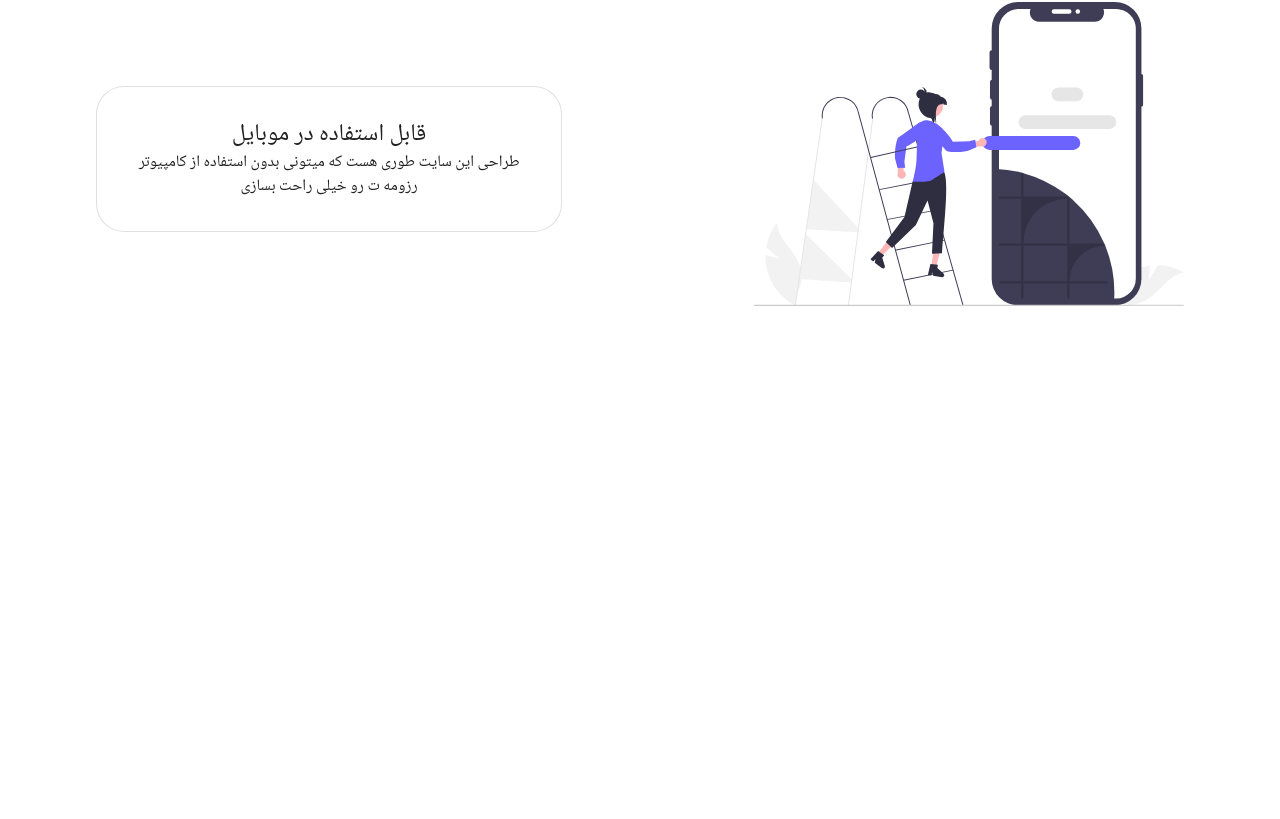
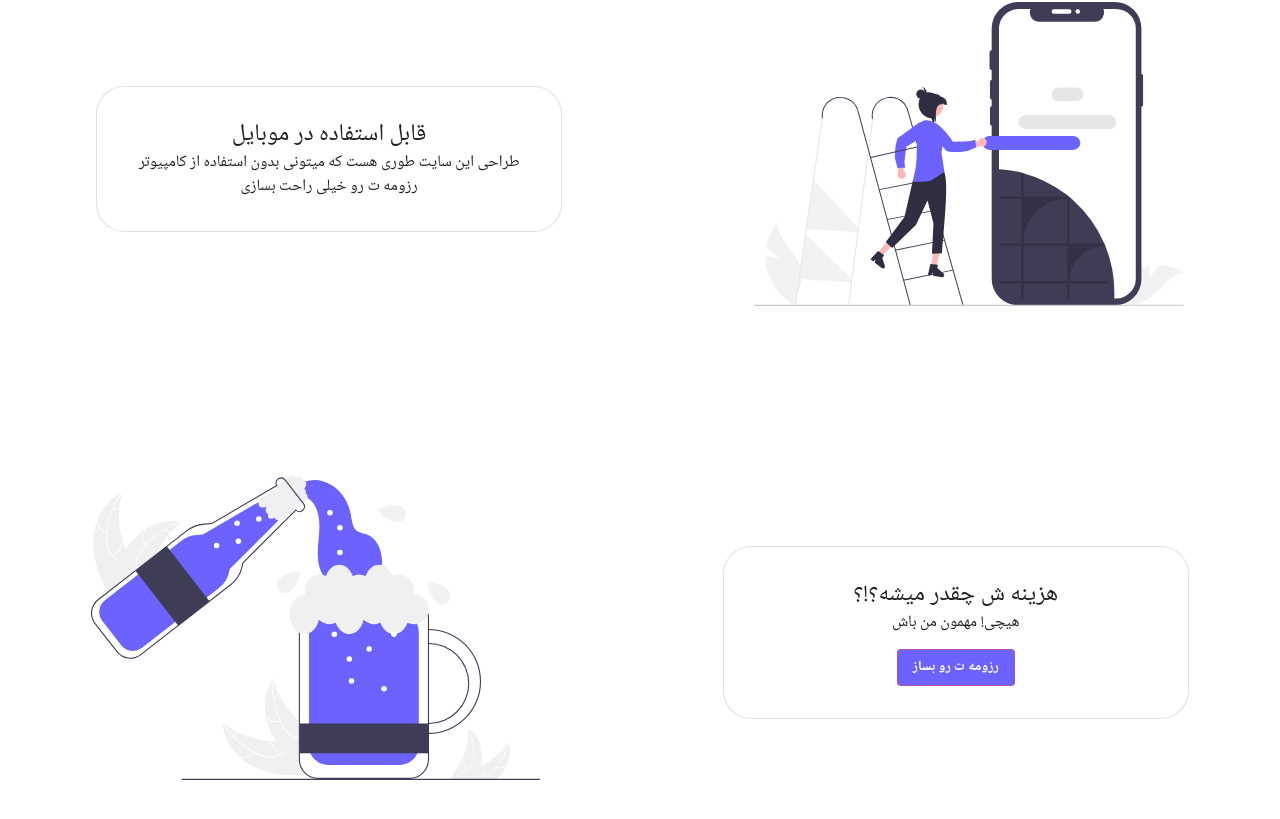
Before and after one commit to hamidlotfi92/resumecreator, a React (Create React App) app: page / in a window 1280 px wide. Shown: the part 1961-2780 px from the top of the page. Before the commit the page ends 2277 px from the top, so only its background shows below. Built offline with nearby package versions, Linux system fonts and the light colour scheme.

Commit message:
added footer, fixed some responsive bugs

```diff
--- a/src/App.js
+++ b/src/App.js
@@ -11,7 +11,7 @@ import theme from "./components/Theme";
 import { Box } from "@mui/system";
 // Components
 import Header from "./components/Header";
-
+import Footer from "./components/Footer";
 //pages
 import HomePage from "./pages/HomePage.jsx";
 
@@ -29,6 +29,7 @@ function App() {
           }}
           container
           direction="column"
+          justifyContent="space-between"
         >
           <Grid
             sx={{ backgroundColor: theme.palette.background.default }}
@@ -53,7 +54,14 @@ function App() {
             </Box>
           </Grid>
 
-          <Grid item container alignSelf="flex-end"></Grid>
+          <Grid
+            sx={{ backgroundColor: theme.palette.background.default }}
+            item
+            container
+            alignSelf="flex-end"
+          >
+            <Footer />
+          </Grid>
         </Grid>
       </ThemeProvider>
     </BrowserRouter>
--- /dev/null
+++ b/src/components/Footer.js
@@ -0,0 +1,35 @@
+//React
+import React from "react";
+
+// MUI
+import { Box } from "@mui/system";
+import { Grid, IconButton, Typography } from "@mui/material";
+import GitHubIcon from "@mui/icons-material/GitHub";
+
+const Footer = () => {
+  return (
+    <Grid
+      sx={{ height: "20em", backgroundColor: "#e0e0e0" }}
+      container
+      direction="column"
+      alignItems="center"
+      justifyContent="center"
+    >
+      <Grid item justifyContent="center">
+        <Typography variant="h5" center>
+          این سایت یک پروژه متن باز و برای استفاده همه است{" "}
+        </Typography>
+      </Grid>
+      <Grid item>
+        <IconButton
+          component="a"
+          href="https://github.com/hamidlotfi92/resumecreator"
+        >
+          <GitHubIcon color="secondary" sx={{ fontSize: "4rem" }} />
+        </IconButton>
+      </Grid>
+    </Grid>
+  );
+};
+
+export default Footer;
--- a/src/components/Header.js
+++ b/src/components/Header.js
@@ -4,7 +4,7 @@ import React, { useState } from "react";
 // React Router
 import { Link, useLocation } from "react-router-dom";
 //MUI
-import { Grid, List, ListItem, ListItemText } from "@mui/material";
+import { Divider, Grid, List, ListItem, ListItemText } from "@mui/material";
 import Tabs from "@mui/material/Tabs";
 import Tab from "@mui/material/Tab";
 import Typography from "@mui/material/Typography";
@@ -17,6 +17,7 @@ import MenuOpenIcon from "@mui/icons-material/MenuOpen";
 import HomeIcon from "@mui/icons-material/Home";
 import ReceiptIcon from "@mui/icons-material/Receipt";
 import ContactMailIcon from "@mui/icons-material/ContactMail";
+import { useMediaQuery } from "@mui/material";
 // files
 import logo from "../assets/logo.svg";
 
@@ -26,6 +27,7 @@ const Header = () => {
   const [value, setValue] = useState(0);
   const [open, setOpen] = useState(false);
   const theme = useTheme();
+  const matchesSm = useMediaQuery(theme.breakpoints.down("sm"));
   const handleChange = (event, newValue) => {
     setValue(newValue);
   };
@@ -38,13 +40,13 @@ const Header = () => {
     <Box
       sx={{
         width: "100%",
-        backgroundColor: "salmon",
+        backgroundColor: theme.palette.secondary.main,
         borderRadius: "0 0 30px 30px",
       }}
     >
       <Grid
         sx={{
-          height: "6em",
+          height: matchesSm ? "4em" : "6em",
           width: "100%",
         }}
         container
@@ -58,7 +60,7 @@ const Header = () => {
             maxHeight: "100%",
             justifySelf: "flex-end",
             "& img": {
-              maxHeight: "5em",
+              maxHeight: matchesSm ? "3em" : "5em",
               paddingTop: "0.1em",
               paddingLeft: "0.1em",
             },
@@ -78,14 +80,14 @@ const Header = () => {
               },
             }}
           >
-            <Typography variant="tab">
             <Tabs
-                indicatorColor="secondary"
-                textColor="secondary"
+              indicatorColor="primary"
+              textColor="#fff"
               value={value}
               onChange={handleChange}
               aria-label="basic tabs example"
               sx={{
+                color: "#fff",
                 "& button": {
                   fontSize: "1.2rem",
                 },
@@ -96,7 +98,6 @@ const Header = () => {
               <Tab component={Link} to="/about" label="درباره من" />
               <Tab component={Link} to="/" label="صفحه اصلی" />
             </Tabs>
-            </Typography>
           </Box>
           <Box
             sx={{
@@ -127,21 +128,23 @@ const Header = () => {
                 <ListItem component={Link} to="/" button>
                   <ListItemIcon>
                     {" "}
-                    <HomeIcon />
+                    <HomeIcon color="secondary" />
                   </ListItemIcon>
                   <ListItemText primary="صفحه اصلی" />
                 </ListItem>
+                <Divider />
                 <ListItem component={Link} to="/resume" button>
                   <ListItemIcon>
                     {" "}
-                    <ReceiptIcon />
+                    <ReceiptIcon color="secondary" />
                   </ListItemIcon>
                   <ListItemText primary="ساخت رزومه" />
                 </ListItem>
+                <Divider />
                 <ListItem component={Link} to="/about" button>
                   <ListItemIcon>
                     {" "}
-                    <ContactMailIcon />
+                    <ContactMailIcon color="secondary" />
                   </ListItemIcon>
                   <ListItemText primary="درباره من" />
                 </ListItem>
--- a/src/components/Theme.js
+++ b/src/components/Theme.js
@@ -3,8 +3,8 @@ import { createTheme } from "@mui/material";
 export default createTheme({
   palette: {
     mode: "light",
-    common: {
-      salmon: "#fa8072",
+    primary: {
+      main: "#ff4141",
     },
     secondary: {
       main: "#6c63ff",
--- a/src/index.css
+++ b/src/index.css
@@ -8,3 +8,6 @@ body {
   -webkit-font-smoothing: antialiased;
   -moz-osx-font-smoothing: grayscale;
 }
+
+#root {
+}
--- a/src/pages/HomePage.jsx
+++ b/src/pages/HomePage.jsx
@@ -5,18 +5,20 @@ import React from "react";
 import { Button, Grid, Paper, Typography } from "@mui/material";
 import { useMediaQuery, useTheme } from "@mui/material";
 import Box from "@mui/material/Box";
+import MoodIcon from "@mui/icons-material/Mood";
 
 //svgs
 import choice from "../assets/home-choice.svg";
 import confusion from "../assets/home-confiusion.svg";
 import help from "../assets/home-help.svg";
 import responsive from "../assets/home-responsive.svg";
+import bemyGuest from "../assets/beMyGuest.svg";
 
 const HomePage = () => {
   const theme = useTheme();
   const matchesMd = useMediaQuery(theme.breakpoints.down("md"));
   const matchesSm = useMediaQuery(theme.breakpoints.down("sm"));
-
+  const matchesLg = useMediaQuery(theme.breakpoints.down("lg"));
   return (
     <Box sx={{ backgroundColor: theme.palette.background.default }}>
       <Grid
@@ -94,7 +96,7 @@ const HomePage = () => {
           container
           alignItems="center"
           justifyContent="space-around"
-          direction="row"
+          direction={matchesMd ? "column-reverse" : "row"}
         >
           <Paper sx={{ borderRadius: 7, maxWidth: "90%" }} variant="outlined">
             <Grid
@@ -147,7 +149,7 @@ const HomePage = () => {
             <img
               style={{
                 marginTop: matchesMd ? "4em" : undefined,
-                height: "19em",
+                height: matchesLg ? "12em" : "19em",
                 maxWidth: "100%",
               }}
               src={confusion}
@@ -187,7 +189,7 @@ const HomePage = () => {
           container
           alignItems="center"
           justifyContent="space-around"
-          direction="row"
+          direction={matchesMd ? "column-reverse" : "row"}
         >
           <Paper sx={{ borderRadius: 7, maxWidth: "90%" }} variant="outlined">
             <Grid
@@ -225,6 +227,70 @@ const HomePage = () => {
             />
           </Grid>
         </Grid>
+        <Grid
+          sx={{
+            marginTop: matchesSm ? "6em" : "10em",
+            width: "100%",
+            marginBottom: "4em",
+          }}
+          container
+          alignItems="center"
+          justifyContent="space-around"
+          direction={matchesMd ? "column" : "row"}
+        >
+          <Grid justifyContent="space-around" item>
+            <img
+              style={{
+                marginTop: matchesMd ? "4em" : undefined,
+                height: "19em",
+                maxWidth: "100%",
+              }}
+              src={bemyGuest}
+              alt=""
+            />
+          </Grid>
+          <Paper
+            sx={{ justifyContent: "center", borderRadius: 7, maxWidth: "90%" }}
+            variant="outlined"
+          >
+            <Grid
+              sx={{
+                margin: "2em",
+                padding: matchesMd ? "0 1em" : 0,
+                width: "25em",
+              }}
+              item
+              container
+              direction="column"
+              alignItems="center"
+              justifyContent="center"
+            >
+              <Typography
+                sx={{ padding: "2" }}
+                variant={matchesMd ? "h6" : "h5"}
+                align="center"
+              >
+                هزینه ش چقدر میشه؟!؟
+              </Typography>
+              <Typography sx={{ padding: "2" }} variant="body1" align="center">
+                {" "}
+                هیچی! مهمون من باش
+              </Typography>
+              <Button
+                sx={{
+                  marginTop: "1em",
+                  backgroundColor: theme.palette.secondary.main,
+                  color: "#fff",
+                  fontWeight: 700,
+                }}
+                variant="outlined"
+              >
+                {" "}
+                رزومه ت رو بساز
+              </Button>
+            </Grid>
+          </Paper>
+        </Grid>
       </Grid>
     </Box>
   );
```
Lines whose indentation alone changed are shown as unchanged.
